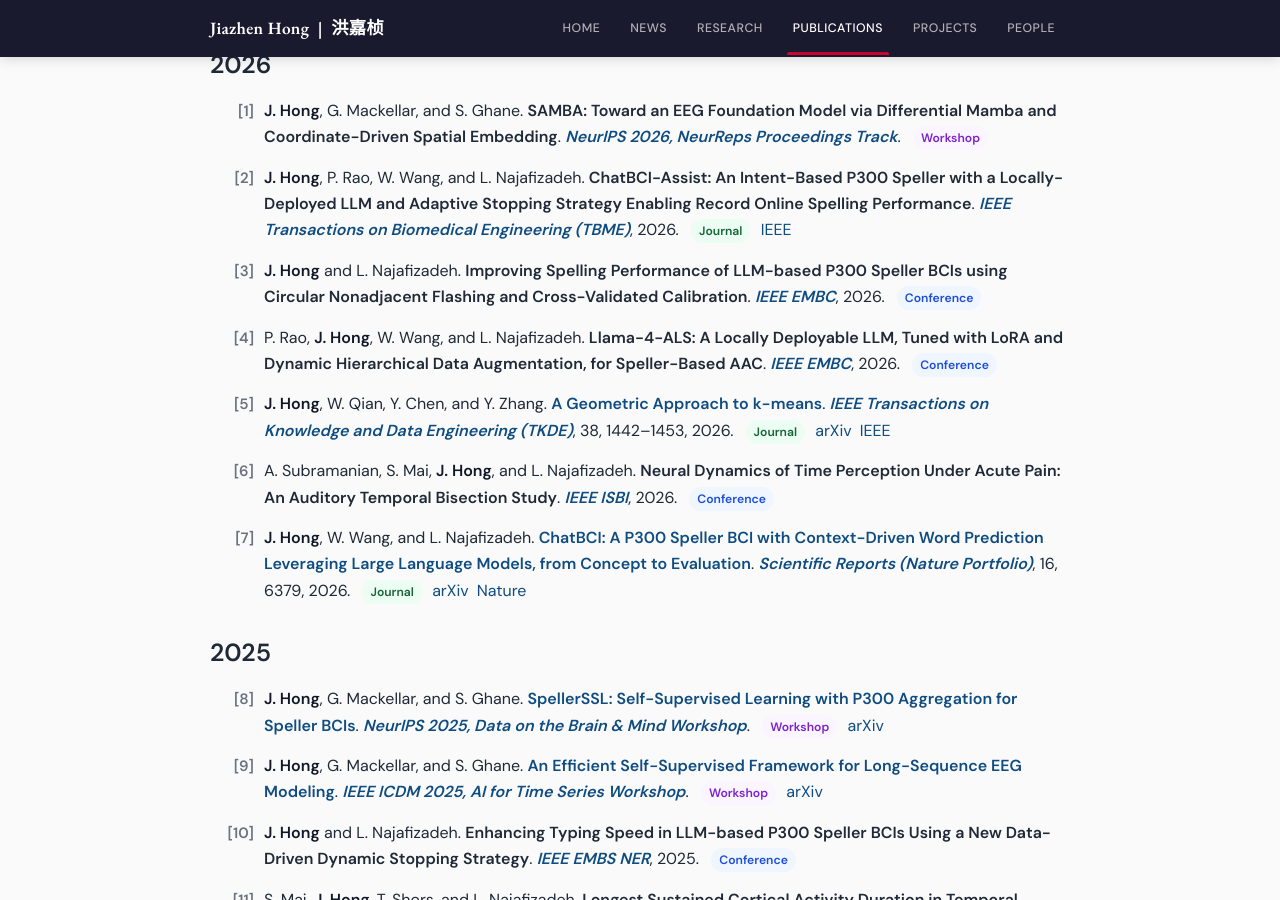
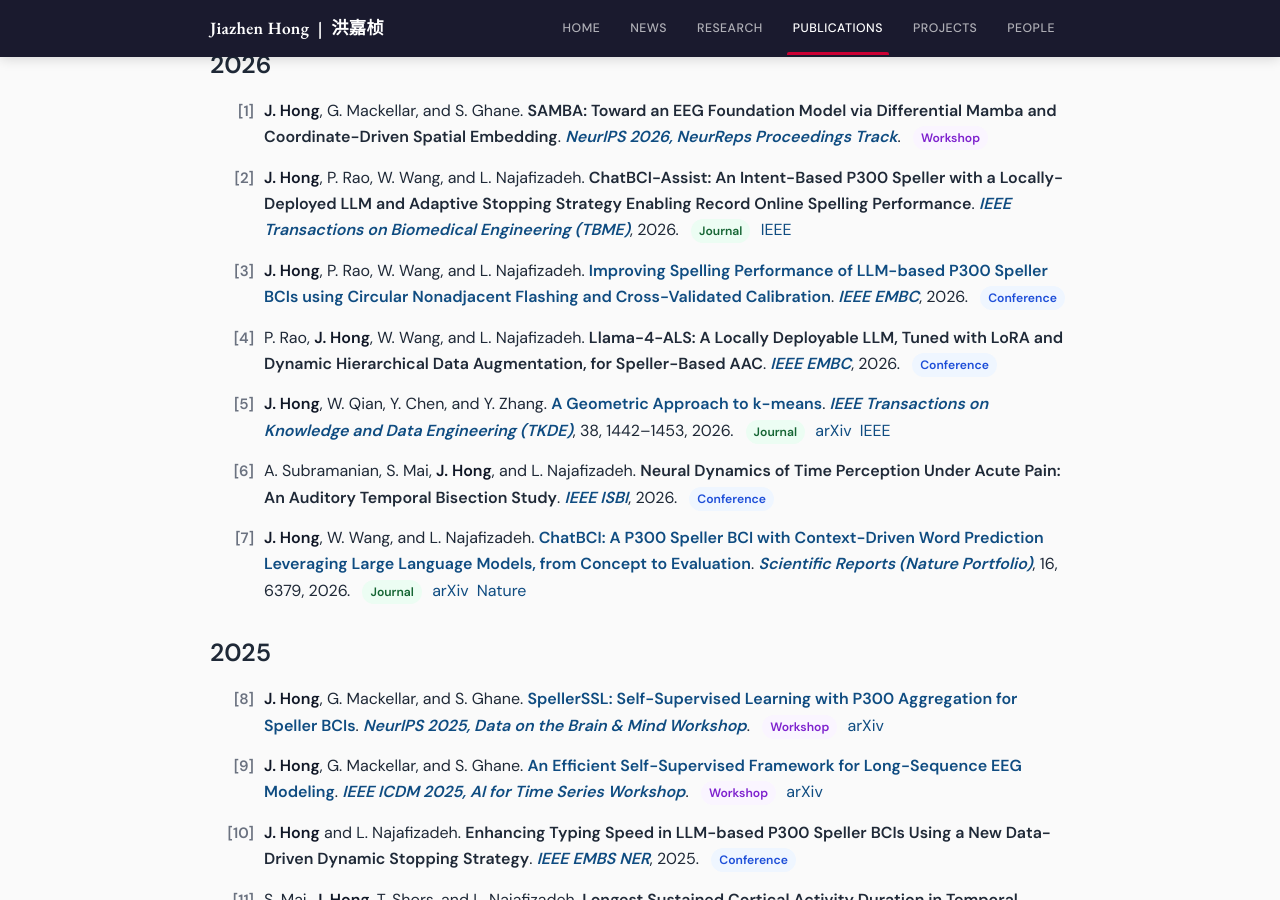
Before and after one commit to Jiazhen-Hong/jiazhenhong, a Jekyll site: the page built from publications/index.html, in a window 1280 px wide and 900 px high, scrolled down 360 px. Built offline with Jekyll 4.4.1, drawn with Linux system fonts in a browser that asks for light colours.

Commit message:
Update research bio and EMBC paper authors

```diff
--- a/_includes/publications.html
+++ b/_includes/publications.html
@@ -347,8 +347,8 @@
         <div class="pub-ref-item">
           <div class="pub-ref-num">[3]</div>
           <div class="pub-ref-content">
-            <strong>J. Hong</strong> and L. Najafizadeh.
-            <span class="pub-ref-title">Improving Spelling Performance of LLM-based P300 Speller BCIs using Circular Nonadjacent Flashing and Cross-Validated Calibration</span>.
+            <strong>J. Hong</strong>, P. Rao, W. Wang, and L. Najafizadeh.
+            <span class="pub-ref-title"><a href="https://cmsworkshops.com/EMBC2026/view_paper.php?PaperNum=3978&amp;SessionID=1058">Improving Spelling Performance of LLM-based P300 Speller BCIs using Circular Nonadjacent Flashing and Cross-Validated Calibration</a></span>.
             <span class="pub-ref-venue"><a href="https://embc.embs.org/2026/">IEEE EMBC</a></span>, 2026.
             <span class="pub-inline-tag tag-conference">Conference</span>
           </div>
@@ -594,8 +594,8 @@
         <div class="pub-num">[2]</div>
         <div class="pub-body">
           <div class="pub-topline"><span class="pub-tag tag-conference">Conference</span></div>
-          <div class="pub-title">Improving Spelling Performance of LLM-based P300 Speller BCIs using Circular Nonadjacent Flashing and Cross-Validated Calibration</div>
-          <div class="pub-authors"><strong>J. Hong</strong> and L. Najafizadeh</div>
+          <div class="pub-title"><a href="https://cmsworkshops.com/EMBC2026/view_paper.php?PaperNum=3978&amp;SessionID=1058">Improving Spelling Performance of LLM-based P300 Speller BCIs using Circular Nonadjacent Flashing and Cross-Validated Calibration</a></div>
+          <div class="pub-authors"><strong>J. Hong</strong>, P. Rao, W. Wang, and L. Najafizadeh</div>
           <div class="pub-venue"><a href="https://embc.embs.org/2026/">IEEE EMBC</a>, 2026</div>
         </div>
       </div>
--- a/data/JiazhenHong-bio.txt
+++ b/data/JiazhenHong-bio.txt
@@ -1,5 +1,5 @@
-Jiazhen Hong is an AI Research Scientist at EMOTIV and holds a Ph.D. in Computer Engineering from Rutgers University. His research focuses on foundation models, large language models, multimodal learning, and scalable AI systems for biomedical and time-series data, with applications in healthcare AI, brain-computer interfaces, and assistive communication. He develops neural foundation models and locally deployed LLM-integrated P300 speller systems. His work has appeared in Scientific Reports, IEEE Transactions on Biomedical Engineering, IEEE Transactions on Knowledge and Data Engineering, NeurIPS, ICDM, EMBC, NER, and ISBI.
+Jiazhen Hong is an AI Research Scientist at EMOTIV and holds a Ph.D. in Computer Engineering from Rutgers University. He develops foundation models for neural signals and builds real-time brain-computer interfaces that use large language models for assistive communication. His research also spans multimodal learning, human-machine interfaces, and AI for healthcare and cognitive aging. His work has appeared in Scientific Reports, IEEE Transactions on Biomedical Engineering, and IEEE Transactions on Knowledge and Data Engineering, among other venues.
 
-At EMOTIV, Jiazhen develops large-scale neural foundation models, long-context architectures, distributed multi-GPU training pipelines, and self-supervised representations that transfer across datasets and downstream tasks. His related work includes first-author publications at NeurIPS and IEEE ICDM workshops.
+At EMOTIV, he develops large-scale EEG foundation models using distributed GPU training. He has represented EMOTIV in research discussions with Nike Research and Meta Brain, demonstrated EEG-X and its NeuralBench results at Meta’s Open Source AI for Science Summit, and hosted EMOTIV’s live EEG demo and Q&A at NeuroNight SF.
 
 He holds an M.Sc. from Stevens Institute of Technology, B.Sc. double degrees from Jimei University and Chung Yuan Christian University, and previously conducted machine learning and biostatistics research at Harvard Medical School.
--- a/index.html
+++ b/index.html
@@ -545,7 +545,10 @@
 
     <h2 class="section-title">Research Background</h2>
     <p class="research-text">
-      Jiazhen Hong is an AI Research Scientist at EMOTIV and holds a Ph.D. in Computer Engineering from Rutgers University. His research focuses on foundation models, large language models, multimodal learning, and scalable AI systems for biomedical and time-series data. At EMOTIV, he works on large-scale neural foundation models, distributed GPU training, long-context modeling, and transferable representation learning. His broader research spans healthcare AI, assistive technologies, human-centered AI, and locally deployed LLM-integrated systems. He has published in Scientific Reports, IEEE TKDE, IEEE TBME, NeurIPS, ICDM, EMBC, ISBI, and NER. Before Rutgers, he conducted machine learning and biostatistics research for early cancer detection at Harvard Medical School.
+      Jiazhen Hong is an AI Research Scientist at EMOTIV and holds a Ph.D. in Computer Engineering from Rutgers University. He develops foundation models for neural signals and builds real-time brain-computer interfaces that use large language models for assistive communication. His research also spans multimodal learning, human-machine interfaces, and AI for healthcare and cognitive aging. His work has appeared in Scientific Reports, IEEE TBME, and IEEE TKDE, among other venues. Before Rutgers, he conducted machine learning and biostatistics research for early cancer detection at Harvard Medical School.
+    </p>
+    <p class="research-text">
+      At EMOTIV, he develops large-scale EEG foundation models using distributed GPU training. He has represented EMOTIV in research discussions with Nike Research and Meta Brain, demonstrated EEG-X and its NeuralBench results at Meta’s Open Source AI for Science Summit, and hosted EMOTIV’s live EEG demo and Q&amp;A at <a href="https://neuronightsf.org/">NeuroNight SF</a>.
     </p>
 
     <h2 class="section-title">Recent Highlights</h2>
```
